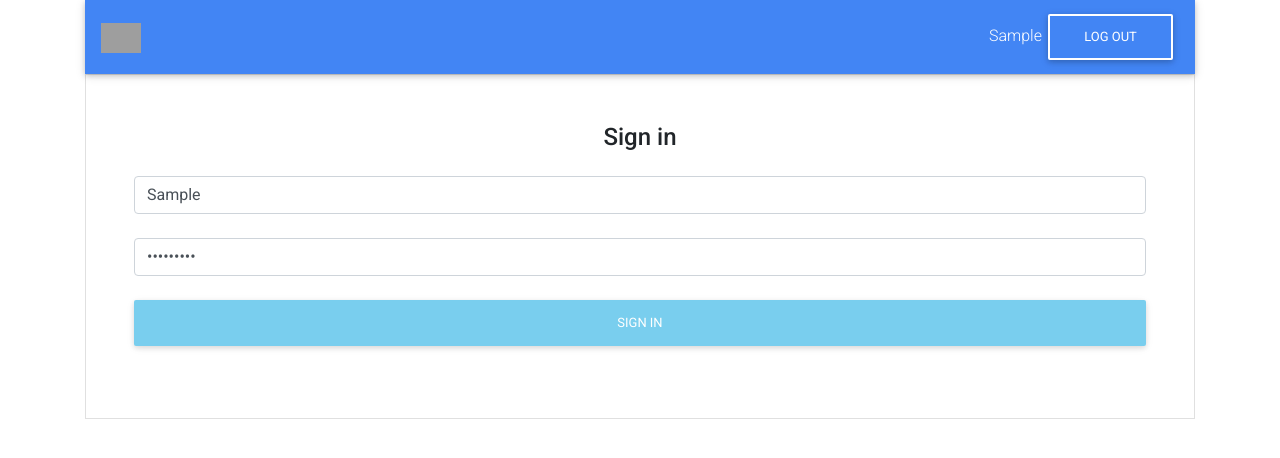
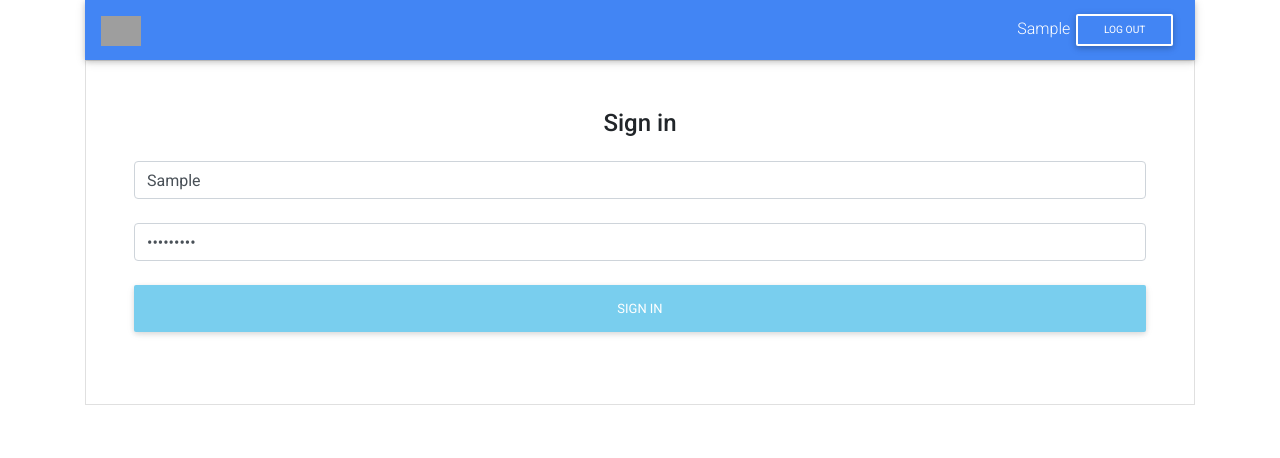
Before and after one commit to johnLexicon/vue_labb2, a Vue app: page / in a window 1280 px wide. Both pictures are taken after typing "Sample", "Sample123" into the empty fields and a click on the button "SIGN IN". Shown: the top 458 px of the page. Built offline with nearby package versions, Linux system fonts and the light colour scheme; grey boxes are pictures that could not be loaded.

Commit message:
Made logout button smaller.

```diff
--- a/src/components/NavBar.vue
+++ b/src/components/NavBar.vue
@@ -18,7 +18,7 @@
         <span class="navbar-text white-text">
             {{ user.name }}
         </span>
-        <button @click="logOut" class="btn btn-outline-white" type="button">Log out</button>
+        <button @click="logOut" class="btn btn-sm btn-outline-white" type="button">Log out</button>
     </div>
   </nav>
 </template>
```
